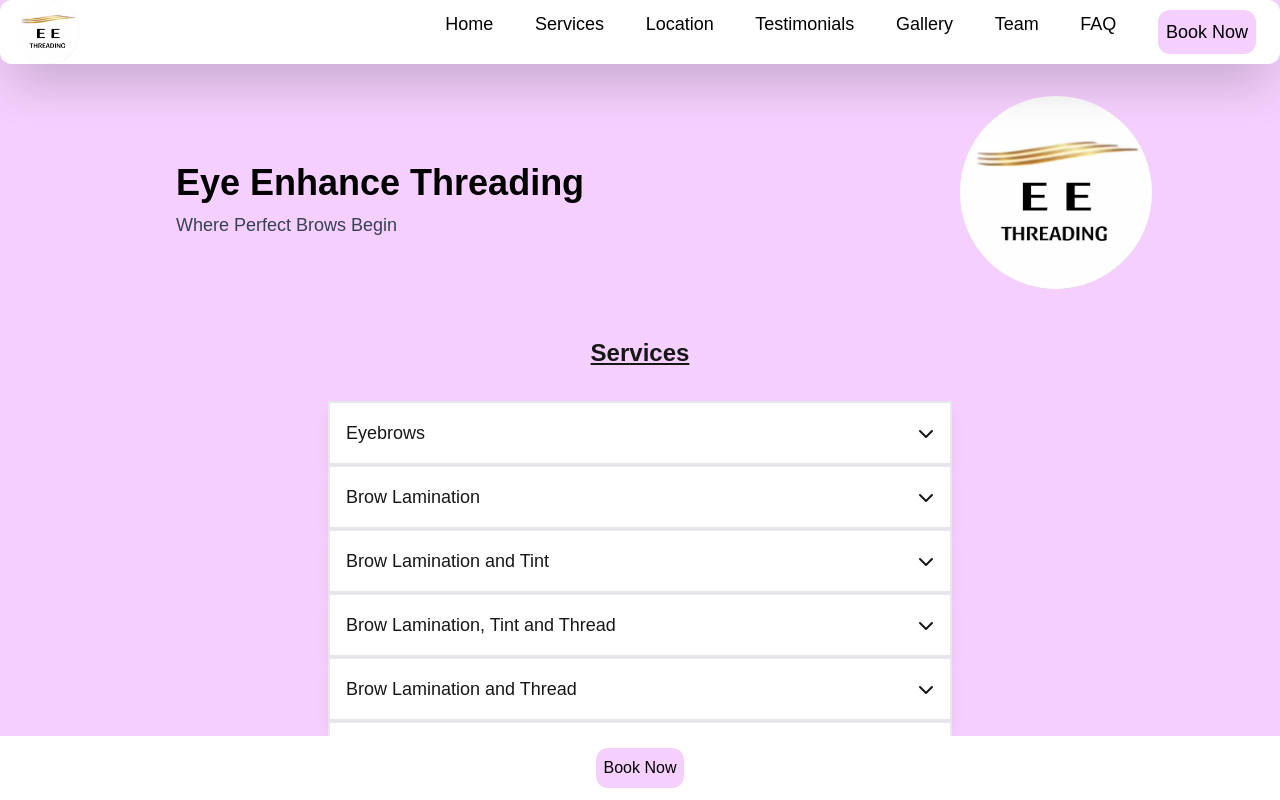
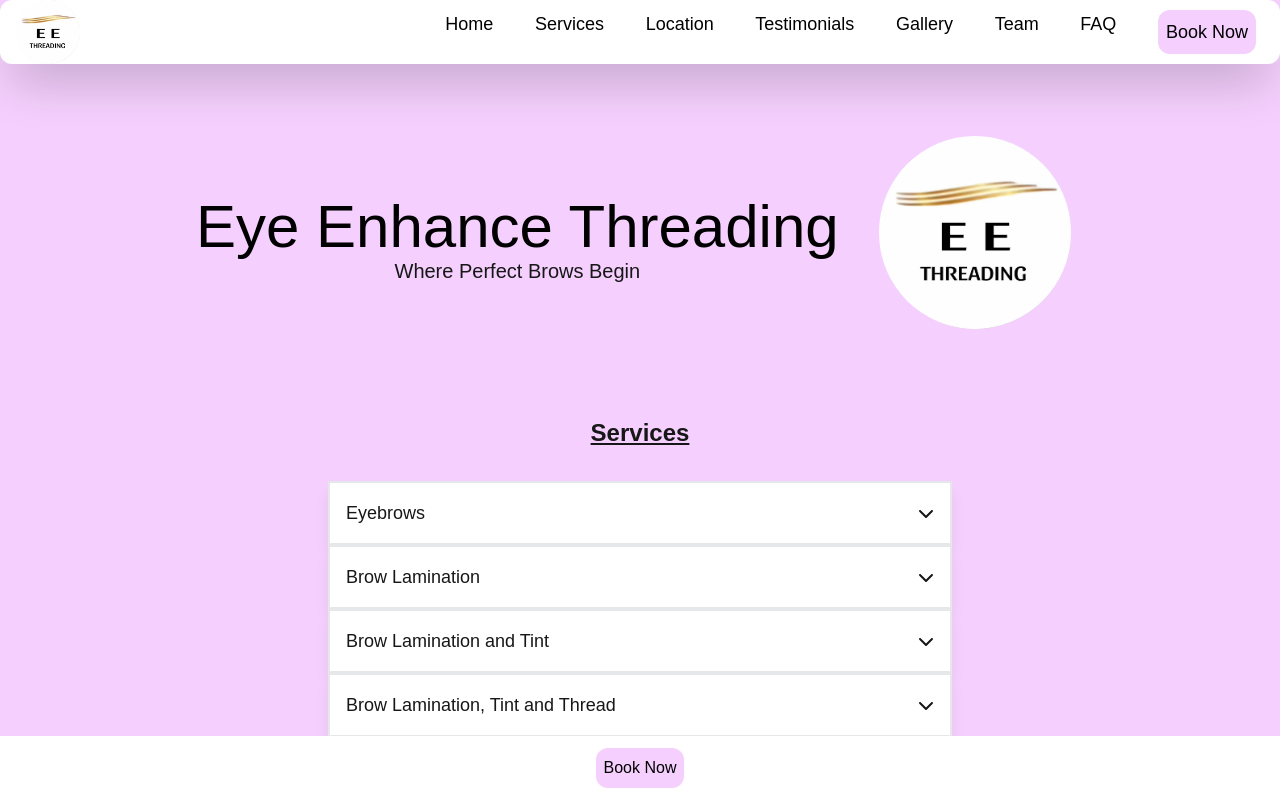
Before and after one commit to DikshyaL/Eye-Enhance, a Next.js app: page / in a window 1280 px wide. Shown: the top 800 px of the page. Built offline with nearby package versions, Linux system fonts and the light colour scheme.

Commit message:
updated website with review

```diff
--- a/src/app/components/Home.jsx
+++ b/src/app/components/Home.jsx
@@ -1,24 +1,19 @@
 export default function Home() {
   return (
     <div>
-      <div className="p-4 w-full flex flex-col md:flex-row items-center justify-between">
-        {/* Text Section for the Salon Name and Slogan */}
-        <div className="text-center md:text-left sm:ml-6 md:ml-40 mt-4">
-          <h1 className="text-3xl md:text-4xl text-black font-custom font-bold">
+      <div className='p-8 w-full flex flex-col md:flex-row items-center justify-center'>
+        <div className='sm:ml-20 md:ml-40 ml-4 justify-center item-center'>
+          <h1 className="text-[8vw] sm:text-5xl md:text-6xl text-black font-custom mt-4 text-center">
             Eye Enhance Threading
           </h1>
-          <h3 className="text-md md:text-lg text-gray-700 mt-2">
+          <h3 className='text-[5vw] sm:text-xl font-custom text-center'>
             Where Perfect Brows Begin
           </h3>
         </div>
-
-        {/* Logo Section */}
-        <div className="md:flex md:w-1/3 p-4 mt-4 md:mt-0">
-          <img src={"/logo.jpg"} alt="Salon Logo" className="w-24 md:w-48 rounded-full mx-auto" />
+        <div className="hidden md:flex md:w-1/3 flex p-10">
+          <img src={"/logo.jpg"} alt="React Logo" className="w-48 rounded-full" />
         </div>
       </div>
-
-      {/* Additional content or sections here */}
     </div>
   );
 }
--- a/src/app/components/Info.jsx
+++ b/src/app/components/Info.jsx
@@ -1,7 +1,7 @@
 "use client";
 
 import { FontAwesomeIcon } from '@fortawesome/react-fontawesome';
-import { faInstagram } from '@fortawesome/free-brands-svg-icons';
+import { faInstagram, faGoogle, faYelp } from '@fortawesome/free-brands-svg-icons'; // added faYelp for Yelp icon
 import { faPhoneAlt, faEnvelope } from '@fortawesome/free-solid-svg-icons';
 
 export default function Info() {
@@ -9,7 +9,8 @@
         <div className='flex flex-col justify-center items-center border-t-2 border-purple-400 pb-12 bg-white'>
             <div className="md:p-10 py-8 flex flex-col sm:flex-row md:w-1/2 justify-between items-center text-black h-40">
 
-               <div className='flex flex-col items-center space-y-2'>
+                {/* Social Media Links */}
+                <div className='flex flex-col items-start space-y-2'>
                     <a
                         href="https://www.instagram.com/eyeenhancethreading/"
                         target="_blank"
@@ -20,24 +21,40 @@
                         <span className='text-black'>@eyeenhancethreading</span>
                     </a>
 
+                    <a
+                        href="https://www.google.com/search?q=eye+enhance+threading+brighton+ma&oq=eye+e&gs_lcrp=EgZjaHJvbWUqCAgAEEUYJxg7MggIABBFGCcYOzIGCAEQRRhAMggIAhBFGCcYOzIGCAMQRRg7MgYIBBBFGDkyBggFEEUYPDIGCAYQRRg8MgYIBxBFGDzSAQg3NjgxajBqN6gCALACAA&sourceid=chrome&ie=UTF-8#lrd=0x89e379739b29895b:0x672f16769eeb732,1,,,,"
+                        target="_blank"
+                        rel="noopener noreferrer"
+                        className="text-black"
+                    >
+                        <FontAwesomeIcon icon={faGoogle} className='text-purple-400' /> Leave a Google Review
+                    </a>
+
+                    <a
+                        href="https://www.yelp.com/biz/eye-enhance-threading-boston"
+                        target="_blank"
+                        rel="noopener noreferrer"
+                        className="text-black"
+                    >
+                        <FontAwesomeIcon icon={faYelp} className='text-purple-400' /> Yelp Review
+                    </a>
                 </div>
 
-                <div className="text-center mt-4 text-black ">
+                {/* Contact Information */}
+                <div className="text-center mt-4 text-black">
                     <p>
                         <FontAwesomeIcon icon={faPhoneAlt} className='text-purple-400' /> 857-221-2399
                     </p>
-
                     <p>
                         <a
                             href="mailto:eyeenhance1@gmail.com"
                             className="text-black"
                         >
-                            <FontAwesomeIcon icon={faEnvelope} className='text-purple-400'/> eyeenhance1@gmail.com
+                            <FontAwesomeIcon icon={faEnvelope} className='text-purple-400' /> eyeenhance1@gmail.com
                         </a>
                     </p>
                 </div>
             </div>
-
 
             <div className="mt-8 sm:mt-0 text-center pb-8">
                 <p>&copy; 2024 Eye Enhance Threading. All rights reserved.</p>
```
